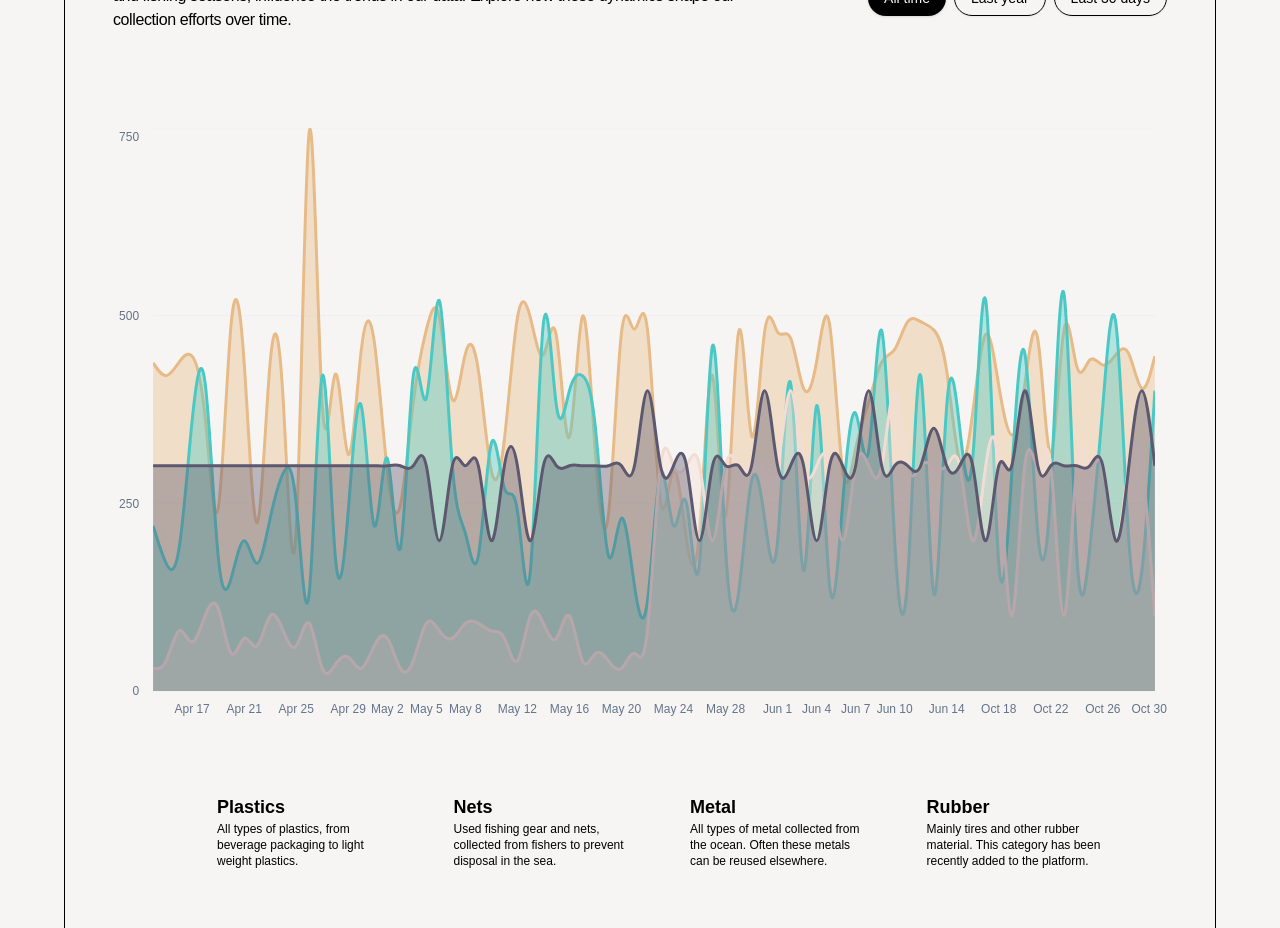
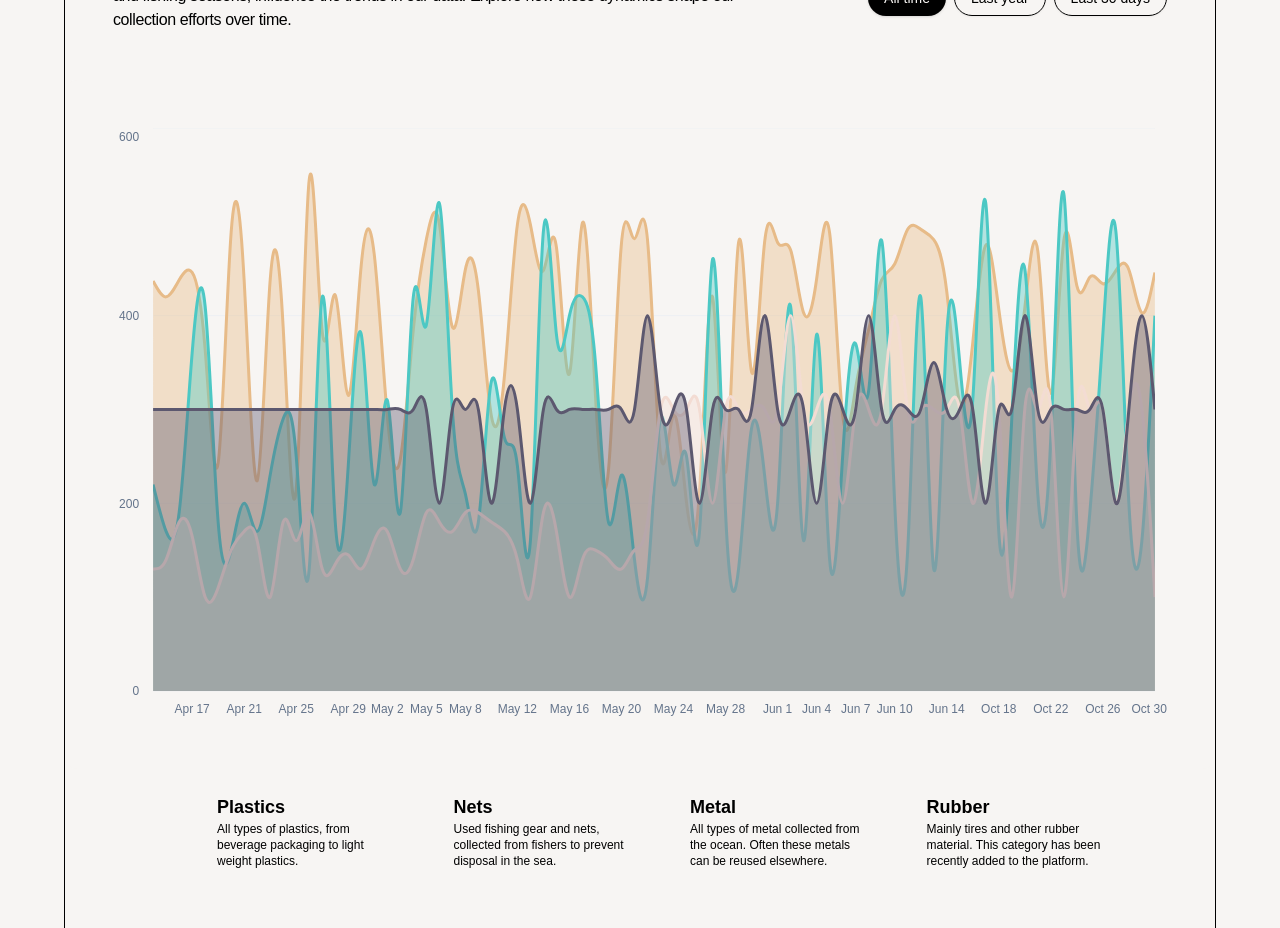
Before and after one commit to Enaleia/dashboard, a React (Vite) app: page / in a window 1280 px wide. Shown: the part 2400-3328 px from the top of the page. Built offline with nearby package versions, Linux system fonts and the light colour scheme.

Commit message:
feat: config area chart for all pages, style tooltip

```diff
--- a/src/components/materials-chart.tsx
+++ b/src/components/materials-chart.tsx
@@ -11,59 +11,59 @@ import {
   ChartTooltipContent,
 } from "@/components/ui/chart"
 
-const chartData = [
-  { date: "2022-04-01", plastics: 222, nets: 150, metal: 30, rubber: 400 },
-  { date: "2022-04-02", plastics: 447, nets: 180, metal: 40, rubber: 340 },
-  { date: "2022-04-03", plastics: 167, nets: 120, metal: 60, rubber: 450 },
-  { date: "2022-04-04", plastics: 242, nets: 260, metal: 10, rubber: 300 },
-  { date: "2022-04-05", plastics: 373, nets: 290, metal: 30, rubber: 370 },
-  { date: "2022-04-06", plastics: 301, nets: 340, metal: 35, rubber: 460 },
-  { date: "2022-04-07", plastics: 245, nets: 180, metal: 55, rubber: 300 },
-  { date: "2022-04-08", plastics: 409, nets: 320, metal: 70, rubber: 330 },
-  { date: "2022-04-09", plastics: 459, nets: 110, metal: 80, rubber: 309 },
-  { date: "2022-04-10", plastics: 261, nets: 190, metal: 78, rubber: 400 },
-  { date: "2022-04-11", plastics: 327, nets: 350, metal: 35, rubber: 470 },
-  { date: "2022-04-12", plastics: 292, nets: 210, metal: 50, rubber: 370 },
-  { date: "2022-04-13", plastics: 342, nets: 380, metal: 30, rubber: 400 },
-  { date: "2023-04-14", plastics: 437, nets: 220, metal: 30, rubber: 300 },
-  { date: "2023-04-15", plastics: 420, nets: 170, metal: 40, rubber: 300 },
-  { date: "2023-04-16", plastics: 438, nets: 190, metal: 80, rubber: 300 },
-  { date: "2023-04-17", plastics: 446, nets: 360, metal: 65, rubber: 300 },
+const materialsData = [
+  { date: "2022-04-01", plastics: 222, nets: 150, metal: 130, rubber: 400 },
+  { date: "2022-04-02", plastics: 447, nets: 180, metal: 140, rubber: 340 },
+  { date: "2022-04-03", plastics: 167, nets: 120, metal: 160, rubber: 450 },
+  { date: "2022-04-04", plastics: 242, nets: 260, metal: 110, rubber: 300 },
+  { date: "2022-04-05", plastics: 373, nets: 290, metal: 130, rubber: 370 },
+  { date: "2022-04-06", plastics: 301, nets: 340, metal: 135, rubber: 460 },
+  { date: "2022-04-07", plastics: 245, nets: 180, metal: 155, rubber: 300 },
+  { date: "2022-04-08", plastics: 409, nets: 320, metal: 170, rubber: 330 },
+  { date: "2022-04-09", plastics: 459, nets: 110, metal: 180, rubber: 309 },
+  { date: "2022-04-10", plastics: 261, nets: 190, metal: 178, rubber: 400 },
+  { date: "2022-04-11", plastics: 327, nets: 350, metal: 135, rubber: 470 },
+  { date: "2022-04-12", plastics: 292, nets: 210, metal: 150, rubber: 370 },
+  { date: "2022-04-13", plastics: 342, nets: 380, metal: 130, rubber: 400 },
+  { date: "2023-04-14", plastics: 437, nets: 220, metal: 130, rubber: 300 },
+  { date: "2023-04-15", plastics: 420, nets: 170, metal: 140, rubber: 300 },
+  { date: "2023-04-16", plastics: 438, nets: 190, metal: 180, rubber: 300 },
+  { date: "2023-04-17", plastics: 446, nets: 360, metal: 165, rubber: 300 },
   { date: "2023-04-18", plastics: 364, nets: 410, metal: 100, rubber: 300 },
   { date: "2023-04-19", plastics: 243, nets: 180, metal: 110, rubber: 300 },
-  { date: "2023-04-20", plastics: 489, nets: 150, metal: 50, rubber: 300 },
-  { date: "2023-04-21", plastics: 437, nets: 200, metal: 70, rubber: 300 },
-  { date: "2023-04-22", plastics: 224, nets: 170, metal: 60, rubber: 300 },
+  { date: "2023-04-20", plastics: 489, nets: 150, metal: 150, rubber: 300 },
+  { date: "2023-04-21", plastics: 437, nets: 200, metal: 170, rubber: 300 },
+  { date: "2023-04-22", plastics: 224, nets: 170, metal: 160, rubber: 300 },
   { date: "2023-04-23", plastics: 438, nets: 230, metal: 100, rubber: 300 },
-  { date: "2023-04-24", plastics: 387, nets: 290, metal: 80, rubber: 300 },
-  { date: "2023-04-25", plastics: 215, nets: 250, metal: 60, rubber: 300 },
-  { date: "2023-04-26", plastics: 745, nets: 130, metal: 90, rubber: 300 },
-  { date: "2023-04-27", plastics: 383, nets: 420, metal: 30, rubber: 300 },
-  { date: "2023-04-28", plastics: 422, nets: 180, metal: 35, rubber: 300 },
-  { date: "2023-04-29", plastics: 315, nets: 240, metal: 45, rubber: 300 },
-  { date: "2023-04-30", plastics: 454, nets: 380, metal: 30, rubber: 300 },
-  { date: "2023-05-01", plastics: 465, nets: 220, metal: 60, rubber: 300 },
-  { date: "2023-05-02", plastics: 293, nets: 310, metal: 70, rubber: 300 },
-  { date: "2023-05-03", plastics: 247, nets: 190, metal: 30, rubber: 300 },
-  { date: "2023-05-04", plastics: 385, nets: 420, metal: 40, rubber: 300 },
-  { date: "2023-05-05", plastics: 481, nets: 390, metal: 90, rubber: 300 },
-  { date: "2023-05-06", plastics: 498, nets: 520, metal: 80, rubber: 200 },
-  { date: "2023-05-07", plastics: 388, nets: 300, metal: 70, rubber: 300 },
-  { date: "2023-05-08", plastics: 449, nets: 210, metal: 90, rubber: 300 },
-  { date: "2023-05-09", plastics: 427, nets: 180, metal: 90, rubber: 300 },
-  { date: "2023-05-10", plastics: 293, nets: 330, metal: 80, rubber: 200 },
-  { date: "2023-05-11", plastics: 335, nets: 270, metal: 70, rubber: 300 },
-  { date: "2023-05-12", plastics: 497, nets: 240, metal: 40, rubber: 300 },
+  { date: "2023-04-24", plastics: 387, nets: 290, metal: 180, rubber: 300 },
+  { date: "2023-04-25", plastics: 215, nets: 250, metal: 160, rubber: 300 },
+  { date: "2023-04-26", plastics: 545, nets: 130, metal: 190, rubber: 300 },
+  { date: "2023-04-27", plastics: 383, nets: 420, metal: 130, rubber: 300 },
+  { date: "2023-04-28", plastics: 422, nets: 180, metal: 135, rubber: 300 },
+  { date: "2023-04-29", plastics: 315, nets: 240, metal: 145, rubber: 300 },
+  { date: "2023-04-30", plastics: 454, nets: 380, metal: 130, rubber: 300 },
+  { date: "2023-05-01", plastics: 465, nets: 220, metal: 160, rubber: 300 },
+  { date: "2023-05-02", plastics: 293, nets: 310, metal: 170, rubber: 300 },
+  { date: "2023-05-03", plastics: 247, nets: 190, metal: 130, rubber: 300 },
+  { date: "2023-05-04", plastics: 385, nets: 420, metal: 140, rubber: 300 },
+  { date: "2023-05-05", plastics: 481, nets: 390, metal: 190, rubber: 300 },
+  { date: "2023-05-06", plastics: 498, nets: 520, metal: 180, rubber: 200 },
+  { date: "2023-05-07", plastics: 388, nets: 300, metal: 170, rubber: 300 },
+  { date: "2023-05-08", plastics: 449, nets: 210, metal: 190, rubber: 300 },
+  { date: "2023-05-09", plastics: 427, nets: 180, metal: 190, rubber: 300 },
+  { date: "2023-05-10", plastics: 293, nets: 330, metal: 180, rubber: 200 },
+  { date: "2023-05-11", plastics: 335, nets: 270, metal: 170, rubber: 300 },
+  { date: "2023-05-12", plastics: 497, nets: 240, metal: 140, rubber: 300 },
   { date: "2023-05-13", plastics: 497, nets: 160, metal: 100, rubber: 200 },
-  { date: "2023-05-14", plastics: 448, nets: 490, metal: 90, rubber: 300 },
-  { date: "2023-05-15", plastics: 473, nets: 380, metal: 70, rubber: 300 },
+  { date: "2023-05-14", plastics: 448, nets: 490, metal: 190, rubber: 300 },
+  { date: "2023-05-15", plastics: 473, nets: 380, metal: 170, rubber: 300 },
   { date: "2023-05-16", plastics: 338, nets: 400, metal: 100, rubber: 300 },
-  { date: "2023-05-17", plastics: 499, nets: 420, metal: 40, rubber: 300 },
-  { date: "2023-05-18", plastics: 315, nets: 350, metal: 50, rubber: 300 },
-  { date: "2023-05-19", plastics: 235, nets: 180, metal: 40, rubber: 300 },
-  { date: "2023-05-20", plastics: 477, nets: 230, metal: 30, rubber: 300 },
-  { date: "2023-05-21", plastics: 482, nets: 140, metal: 50, rubber: 300 },
-  { date: "2024-05-22", plastics: 481, nets: 120, metal: 80, rubber: 400 },
+  { date: "2023-05-17", plastics: 499, nets: 420, metal: 140, rubber: 300 },
+  { date: "2023-05-18", plastics: 315, nets: 350, metal: 150, rubber: 300 },
+  { date: "2023-05-19", plastics: 235, nets: 180, metal: 140, rubber: 300 },
+  { date: "2023-05-20", plastics: 477, nets: 230, metal: 130, rubber: 300 },
+  { date: "2023-05-21", plastics: 482, nets: 140, metal: 150, rubber: 300 },
+  { date: "2024-05-22", plastics: 481, nets: 120, metal: 180, rubber: 400 },
   { date: "2024-05-23", plastics: 252, nets: 290, metal: 300, rubber: 300 },
   { date: "2024-05-24", plastics: 294, nets: 220, metal: 300, rubber: 300 },
   { date: "2024-05-25", plastics: 201, nets: 250, metal: 300, rubber: 300 },
@@ -105,32 +105,101 @@ const chartData = [
   { date: "2024-10-30", plastics: 446, nets: 400, metal: 100, rubber: 300 },
 ]
 
-// const legendData = {
-//   "plastics": "All types of plastics, from beverage packaging to light weight plastics.",
-//   "nets": "Used fishing gear and nets, collected from fishers to prevent disposal in the sea.",
-//   "metal": "All types of metal collected from the ocean. Often these metals can be reused elsewhere.",
-//   "rubber": "Mainly tires and other rubber material. This category has been recently added to the platform."
-// }
+const activitiesData = [
+  { date: "2022-04-01", litter: 222, adhoc: 150, beach: 130, prevention: 400 },
+  { date: "2022-04-02", litter: 447, adhoc: 180, beach: 140, prevention: 340 },
+  { date: "2022-04-03", litter: 167, adhoc: 120, beach: 160, prevention: 450 },
+  { date: "2022-04-04", litter: 242, adhoc: 260, beach: 110, prevention: 300 },
+  { date: "2022-04-05", litter: 373, adhoc: 290, beach: 130, prevention: 370 },
+  { date: "2022-04-06", litter: 301, adhoc: 340, beach: 135, prevention: 460 },
+  { date: "2022-04-07", litter: 245, adhoc: 180, beach: 155, prevention: 300 },
+  { date: "2022-04-08", litter: 409, adhoc: 320, beach: 170, prevention: 330 },
+  { date: "2022-04-09", litter: 459, adhoc: 110, beach: 180, prevention: 309 },
+  { date: "2022-04-10", litter: 261, adhoc: 190, beach: 178, prevention: 400 },
+  { date: "2022-04-11", litter: 327, adhoc: 350, beach: 135, prevention: 470 },
+  { date: "2022-04-12", litter: 292, adhoc: 210, beach: 150, prevention: 370 },
+  { date: "2022-04-13", litter: 342, adhoc: 380, beach: 130, prevention: 400 },
+  { date: "2023-04-14", litter: 437, adhoc: 220, beach: 130, prevention: 300 },
+  { date: "2023-04-15", litter: 420, adhoc: 170, beach: 140, prevention: 300 },
+  { date: "2023-04-16", litter: 438, adhoc: 190, beach: 180, prevention: 300 },
+  { date: "2023-04-17", litter: 446, adhoc: 360, beach: 165, prevention: 300 },
+  { date: "2023-04-18", litter: 364, adhoc: 410, beach: 100, prevention: 300 },
+  { date: "2023-04-19", litter: 243, adhoc: 180, beach: 110, prevention: 300 },
+  { date: "2023-04-20", litter: 489, adhoc: 150, beach: 150, prevention: 300 },
+  { date: "2023-04-21", litter: 437, adhoc: 200, beach: 170, prevention: 300 },
+  { date: "2023-04-22", litter: 224, adhoc: 170, beach: 160, prevention: 300 },
+  { date: "2023-04-23", litter: 438, adhoc: 230, beach: 100, prevention: 300 },
+  { date: "2023-04-24", litter: 387, adhoc: 290, beach: 180, prevention: 300 },
+  { date: "2023-04-25", litter: 215, adhoc: 250, beach: 160, prevention: 300 },
+  { date: "2023-04-26", litter: 545, adhoc: 130, beach: 190, prevention: 300 },
+  { date: "2023-04-27", litter: 383, adhoc: 420, beach: 130, prevention: 300 },
+  { date: "2023-04-28", litter: 422, adhoc: 180, beach: 135, prevention: 300 },
+  { date: "2023-04-29", litter: 315, adhoc: 240, beach: 145, prevention: 300 },
+  { date: "2023-04-30", litter: 454, adhoc: 380, beach: 130, prevention: 300 },
+  { date: "2023-05-01", litter: 465, adhoc: 220, beach: 160, prevention: 300 },
+  { date: "2023-05-02", litter: 293, adhoc: 310, beach: 170, prevention: 300 },
+  { date: "2023-05-03", litter: 247, adhoc: 190, beach: 130, prevention: 300 },
+  { date: "2023-05-04", litter: 385, adhoc: 420, beach: 140, prevention: 300 },
+  { date: "2023-05-05", litter: 481, adhoc: 390, beach: 190, prevention: 300 },
+  { date: "2023-05-06", litter: 498, adhoc: 520, beach: 180, prevention: 200 },
+  { date: "2023-05-07", litter: 388, adhoc: 300, beach: 170, prevention: 300 },
+  { date: "2023-05-08", litter: 449, adhoc: 210, beach: 190, prevention: 300 },
+  { date: "2023-05-09", litter: 427, adhoc: 180, beach: 190, prevention: 300 },
+  { date: "2023-05-10", litter: 293, adhoc: 330, beach: 180, prevention: 200 },
+  { date: "2023-05-11", litter: 335, adhoc: 270, beach: 170, prevention: 300 },
+  { date: "2023-05-12", litter: 497, adhoc: 240, beach: 140, prevention: 300 },
+  { date: "2023-05-13", litter: 497, adhoc: 160, beach: 100, prevention: 200 },
+  { date: "2023-05-14", litter: 448, adhoc: 490, beach: 190, prevention: 300 },
+  { date: "2023-05-15", litter: 473, adhoc: 380, beach: 170, prevention: 300 },
+  { date: "2023-05-16", litter: 338, adhoc: 400, beach: 100, prevention: 300 },
+  { date: "2023-05-17", litter: 499, adhoc: 420, beach: 140, prevention: 300 },
+  { date: "2023-05-18", litter: 315, adhoc: 350, beach: 150, prevention: 300 },
+  { date: "2023-05-19", litter: 235, adhoc: 180, beach: 140, prevention: 300 },
+  { date: "2023-05-20", litter: 477, adhoc: 230, beach: 130, prevention: 300 },
+  { date: "2023-05-21", litter: 482, adhoc: 140, beach: 150, prevention: 300 },
+  { date: "2024-05-22", litter: 481, adhoc: 120, beach: 180, prevention: 400 },
+  { date: "2024-05-23", litter: 252, adhoc: 290, beach: 300, prevention: 300 },
+  { date: "2024-05-24", litter: 294, adhoc: 220, beach: 300, prevention: 300 },
+  { date: "2024-05-25", litter: 201, adhoc: 250, beach: 300, prevention: 300 },
+  { date: "2024-05-26", litter: 213, adhoc: 170, beach: 300, prevention: 200 },
+  { date: "2024-05-27", litter: 420, adhoc: 460, beach: 200, prevention: 300 },
+  { date: "2024-05-28", litter: 233, adhoc: 190, beach: 300, prevention: 300 },
+  { date: "2024-05-29", litter: 478, adhoc: 130, beach: 300, prevention: 300 },
+  { date: "2024-05-30", litter: 340, adhoc: 280, beach: 300, prevention: 300 },
+  { date: "2024-05-31", litter: 478, adhoc: 230, beach: 300, prevention: 400 },
+  { date: "2024-06-01", litter: 478, adhoc: 200, beach: 300, prevention: 300 },
+  { date: "2024-06-02", litter: 470, adhoc: 410, beach: 400, prevention: 300 },
+  { date: "2024-06-03", litter: 403, adhoc: 160, beach: 300, prevention: 300 },
+  { date: "2024-06-04", litter: 439, adhoc: 380, beach: 300, prevention: 200 },
+  { date: "2024-06-05", litter: 488, adhoc: 140, beach: 300, prevention: 300 },
+  { date: "2024-06-06", litter: 294, adhoc: 250, beach: 200, prevention: 300 },
+  { date: "2024-06-07", litter: 323, adhoc: 370, beach: 300, prevention: 300 },
+  { date: "2024-06-08", litter: 385, adhoc: 320, beach: 300, prevention: 400 },
+  { date: "2024-06-09", litter: 438, adhoc: 480, beach: 300, prevention: 300 },
+  { date: "2024-06-10", litter: 455, adhoc: 200, beach: 400, prevention: 300 },
+  { date: "2024-06-11", litter: 492, adhoc: 150, beach: 300, prevention: 300 },
+  { date: "2024-06-12", litter: 492, adhoc: 420, beach: 300, prevention: 300 },
+  { date: "2024-06-13", litter: 481, adhoc: 130, beach: 300, prevention: 350 },
+  { date: "2024-06-14", litter: 426, adhoc: 380, beach: 300, prevention: 300 },
+  { date: "2024-10-15", litter: 307, adhoc: 350, beach: 300, prevention: 300 },
+  { date: "2024-10-16", litter: 371, adhoc: 310, beach: 200, prevention: 300 },
+  { date: "2024-10-17", litter: 475, adhoc: 520, beach: 300, prevention: 200 },
+  { date: "2024-10-18", litter: 407, adhoc: 170, beach: 300, prevention: 300 },
+  { date: "2024-10-19", litter: 341, adhoc: 290, beach: 100, prevention: 300 },
+  { date: "2024-10-20", litter: 408, adhoc: 450, beach: 300, prevention: 400 },
+  { date: "2024-10-21", litter: 469, adhoc: 210, beach: 300, prevention: 300 },
+  { date: "2024-10-22", litter: 317, adhoc: 270, beach: 300, prevention: 300 },
+  { date: "2024-10-23", litter: 480, adhoc: 530, beach: 100, prevention: 300 },
+  { date: "2024-10-24", litter: 432, adhoc: 180, beach: 300, prevention: 300 },
+  { date: "2024-10-25", litter: 441, adhoc: 190, beach: 300, prevention: 300 },
+  { date: "2024-10-26", litter: 434, adhoc: 380, beach: 300, prevention: 300 },
+  { date: "2024-10-27", litter: 448, adhoc: 490, beach: 200, prevention: 200 },
+  { date: "2024-10-28", litter: 449, adhoc: 200, beach: 300, prevention: 300 },
+  { date: "2024-10-29", litter: 403, adhoc: 160, beach: 300, prevention: 400 },
+  { date: "2024-10-30", litter: 446, adhoc: 400, beach: 100, prevention: 300 },
+]
 
-// const CustomChartLegend = () => {
-//   return (
-//     <article className="flex flex-col md:flex-row gap-5 p-6 md:px-28">
-//       {Object.entries(legendData).map(([type, description]) => (
-//         <div key={type} className="flex flex-row gap-4 w-full md:w-[25%]">
-//           <div className="w-[24px]">
-//             <div className={`h-7 w-7 rounded-full bg-${type}`}></div>
-//           </div>
-//           <div>
-//             <h3 className="text-lg font-bold capitalize">{type}</h3>
-//             <p className="text-xs font-extralight">{description}</p>
-//           </div>
-//         </div>
-//       ))}
-//     </article>
-//   )
-// }
-
-const chartConfig = {
+const materialsChartConfig = {
   plastics: {
     label: "Plastics",
     color: "hsl(var(--chart-1))",
@@ -149,7 +218,33 @@ const chartConfig = {
   },
 } satisfies ChartConfig
 
-export function MaterialsChart({ timeRange }: {timeRange: string}) {
+const activitiesChartConfig = {
+  litter: {
+    label: "Fishing for litter",
+    color: "hsl(var(--chart-1))",
+  },
+  adhoc: {
+    label: "Ad hoc",
+    color: "hsl(var(--chart-2))",
+  },
+  prevention: {
+    label: "Prevention",
+    color: "hsl(var(--chart-3))",
+  },
+  beach: {
+    label: "Beach cleanup",
+    color: "hsl(var(--chart-4))",
+  },
+} satisfies ChartConfig
+
+interface WasteChartProps {
+  category: string;
+  timeRange: string;
+}
+
+export function MaterialsChart({ category, timeRange }: WasteChartProps) {
+  const chartConfig = category === "materials" ? materialsChartConfig : activitiesChartConfig
+  const chartData = category === "materials" ? materialsData : activitiesData
   const filteredData = chartData.filter((item) => {
     const date = new Date(item.date)
     const now = new Date()
@@ -164,11 +259,13 @@ export function MaterialsChart({ timeRange }: {timeRange: string}) {
   })
 
   return (
-    <>
     <ScrollArea className="max-w-[350px] md:max-w-[1500px]">
       <Card className="border-none shadow-none">
         <CardContent className="md:p-12">
-            <ChartContainer config={chartConfig} className=" w-full min-h-[400px] max-h-[600px]">
+          <ChartContainer
+            config={chartConfig}
+            className=" w-full min-h-[400px] max-h-[600px]"
+          >
             <AreaChart
               accessibilityLayer
               data={filteredData}
@@ -202,54 +299,64 @@ export function MaterialsChart({ timeRange }: {timeRange: string}) {
                 cursor={false}
                 content={
                   <ChartTooltipContent
-                      labelFormatter={(value) => {
-                        return new Date(value).toLocaleDateString("en-US", {
-                          month: "short",
-                          day: "numeric",
-                          year: "numeric"
-                        })
-                      }}
-                      // formatter={(value) => {
-                      //   return [`${value} KG`]
-                      // }}
-                      indicator="dot"
-                      className="rounded-3xl gap-4 text-lg p-4"
+                    className="w-[240px] md:w-[300px] rounded-3xl gap-2 md:gap-4 text-sm md:text-lg p-4 md:p-6"
+                    labelFormatter={(value) => (
+                      <div className="font-extralight">
+                        {new Date(value).toLocaleDateString("en-US", { month: "short",  year: "numeric" })}
+                      </div>
+                    )}
+                    formatter={(value, name, item, index) => (
+                      <>
+                        <div className={`h-4 w-4 md:h-6 md:w-6 rounded-full bg-chart-${index +1}`}/>
+                        <div className="capitalize font-bold">{name}</div>
+                        <div className="m-auto text-gray-300">---</div>
+                        <div className="ml-auto font-extralight">{value} Kgs</div>
+                        {index === 3 && (
+                          <div className="mt-1.5 flex basis-full items-center border-t border-gray-400 pt-1.5 text-sm md:text-lg">
+                            Total
+                            <div className="ml-auto font-extralight">
+                              {item.payload.plastics + item.payload.nets + item.payload.metal + item.payload.rubber} Kgs
+                            </div>
+                          </div>
+                        )}
+                      </>
+                    )}
                   />
                 }
               />
               <Area
-                  dataKey="plastics"
+                dataKey={category === "materials" ? "plastics" : "litter"}
                 type="natural"
-                  fill="var(--color-plastics)"
+                fill="hsl(var(--chart-1))"
                 fillOpacity={0.4}
-                  stroke="var(--color-plastics)"
+                stroke="hsl(var(--chart-1))"
                 strokeWidth={3}
                 stackId="d"
               />
               <Area
-                  dataKey="nets"
+                dataKey={category === "materials" ? "nets" : "adhoc"}
                 type="natural"
-                  fill="var(--color-nets)"
+                fill="hsl(var(--chart-2))"
                 fillOpacity={0.4}
-                  stroke="var(--color-nets)"
+                stroke="hsl(var(--chart-2))"
                 strokeWidth={3}
                 stackId="c"
               />
               <Area
-                  dataKey="metal"
+                dataKey={category === "materials" ? "metal" : "prevention"}
                 type="natural"
-                  fill="var(--color-metal)"
+                fill="hsl(var(--chart-3))"
                 fillOpacity={0.4}
-                  stroke="var(--color-metal)"
+                stroke="hsl(var(--chart-3))"
                 strokeWidth={3}
                 stackId="b"
               />
               <Area
-                  dataKey="rubber"
+                dataKey={category === "materials" ? "rubber" : "beach"}
                 type="natural"
-                  fill="var(--color-rubber)"
+                fill="hsl(var(--chart-4))"
                 fillOpacity={0.4}
-                  stroke="var(--color-rubber)"
+                stroke="hsl(var(--chart-4))"
                 strokeWidth={3}
                 stackId="a"
               />
@@ -259,9 +366,5 @@ export function MaterialsChart({ timeRange }: {timeRange: string}) {
       </Card>
       <ScrollBar orientation="horizontal" />
     </ScrollArea>
-
-      {/* <CustomChartLegend /> */}
-    </>
-
   )
 }
--- a/src/routes/index.tsx
+++ b/src/routes/index.tsx
@@ -65,7 +65,7 @@ function HomeComponent() {
             </div>
           </div>
         </article>
-        <MaterialsChart timeRange={selectedChartDates}/>
+        <MaterialsChart category='materials' timeRange={selectedChartDates}/>
         <CustomChartLegend category='materials' />
         {/* <article className='w-[90%] md:w-[94%] h-[300px] md:h-[500px] mb-6 self-center'> */}
           {/* <AreaChart data={chartData}/> */}
--- a/src/routes/locations/$locationId.tsx
+++ b/src/routes/locations/$locationId.tsx
@@ -70,12 +70,12 @@ function LocationDetailComponent() {
         {type === "Port" ? (
           <div className='pb-6 md:pb-16'>
             <StatsBar pageId='port'/>
-            <MaterialsChart timeRange='All time'/>
+            <MaterialsChart category='activities' timeRange='All time'/>
             <article className='text-center tracking-tight p-6 md:px-40'>
               <p className='text-lg md:text-2xl font-bold'>What are the actions, and why do they matter?</p>
               <p className='text-sm md:text-lg font-extralight'>While fishing for litter is most common, sponsors also request ad-hoc clean-ups in neglected areas like abandoned fish farms. Tracking waste per action helps evaluate performance, allocate resources, and ensure transparency in combating marine pollution.</p>
             </article>
-            <CustomChartLegend category='activity' />
+            <CustomChartLegend category='activities' />
           </div>
         ):(
           <div className='flex flex-col items-center md:p-16'>
--- a/src/routes/vessels/$vesselId.tsx
+++ b/src/routes/vessels/$vesselId.tsx
@@ -54,12 +54,12 @@ function VesselDetailComponent() {
 
         <div className='pb-6 md:pb-16'>
           <StatsBar pageId='port'/>
-          <MaterialsChart timeRange='All time'/>
+          <MaterialsChart category='activities' timeRange='All time'/>
           <article className='text-center tracking-tight p-6 md:px-40'>
             <p className='text-lg md:text-2xl font-bold'>What are the actions, and why do they matter?</p>
             <p className='text-sm md:text-lg font-extralight'>While fishing for litter is most common, sponsors also request ad-hoc clean-ups in neglected areas like abandoned fish farms. Tracking waste per action helps evaluate performance, allocate resources, and ensure transparency in combating marine pollution.</p>
           </article>
-          <CustomChartLegend category='activity' />
+          <CustomChartLegend category='activities' />
         </div>
       </section>
 
```
Lines whose indentation alone changed are shown as unchanged.
